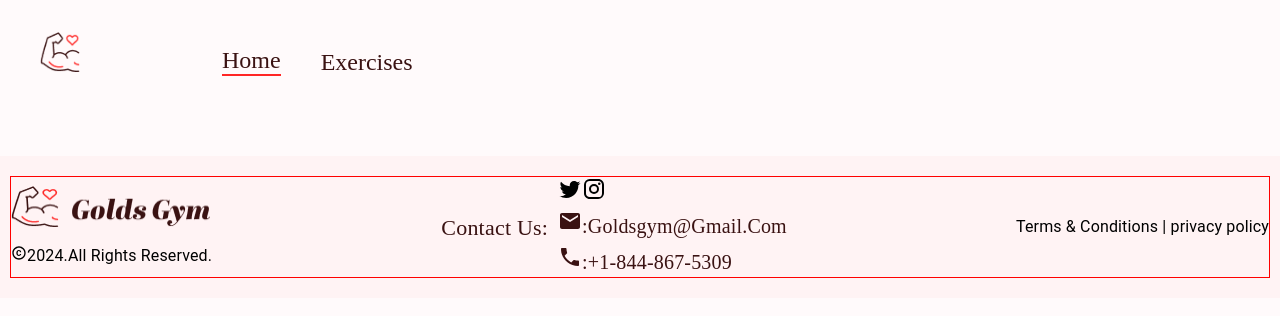
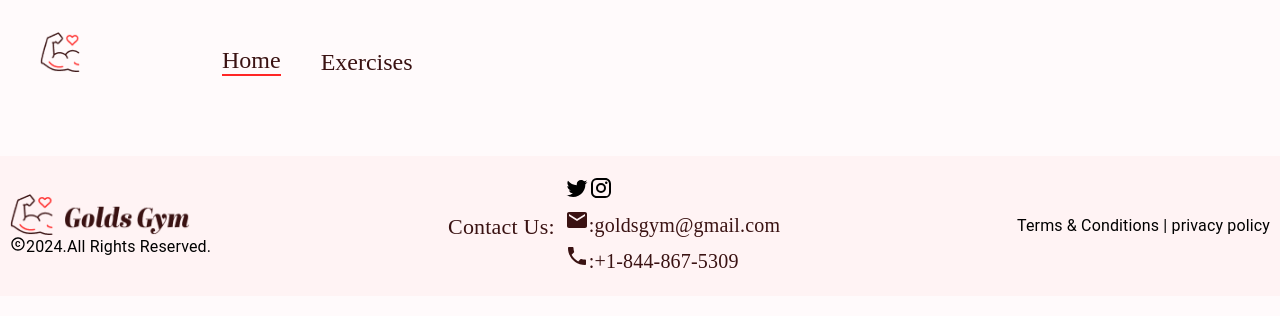
Before and after one commit to NidhiSharma63/FITNESS-EXERCISE-REACT-APP, a React (Create React App) app: page / in a window 1280 px wide. Shown: the top 316 px of the page. Built offline with nearby package versions, Linux system fonts and the light colour scheme.

Commit message:
meadiquery done for footer

```diff
--- a/src/components/Footer.jsx
+++ b/src/components/Footer.jsx
@@ -9,30 +9,42 @@ import CopyrightIcon from '@mui/icons-material/Copyright';
 
 const Footer = () => (
   <Box mt="80px" bgcolor="#FFF3F4" p='20px 10px'>
-    <Box sx={{border:'1px solid red'}} display='flex' justifyContent='space-between'>
+    <Box
+      sx={{flexDirection:{sm:'row',xs:'column'}}}
+      display='flex'
+      alignItems='center'
+      justifyContent='space-between'>
       <Stack display='flex' justifyContent='space-around'>
-        <img src={Logo} alt="logo" style={{ width: '200px', height: '41px' }}/>
-        <Box>
+        <img src={Logo} alt="logo" style={{ width: '180px', height: '41px' }}/>
+        <Box sx={{mt:{xs:'10px',sm:'0px'}}}>
           <Typography><CopyrightIcon fontSize='10px'/>2024.All Rights Reserved.</Typography>
-          <Typography sx={{display:{md:'none',sm:'flex',xs:'none'}}}>Terms & Conditions | privacy policy</Typography>
+          <Typography
+           sx={{display:{md:'none',sm:'flex',xs:'none'}}}
+          >Terms & Conditions | privacy policy</Typography>
         </Box>
-
       </Stack>
-      <Box display='flex' sx={{flexDirection:{sm:'column',md:'row'}}}>
+      <Box
+        display='flex'
+        sx={{flexDirection:{sm:'column',md:'row'},
+        mt:{xs:'20px',sm:'0px'}}}>
         <Typography
-          sx={{alignSelf:{sm:'flex-start',md:'center'}}}
+          sx={{alignSelf:{sm:'flex-start',md:'center',xs:'center'}}}
           fontSize="22px"
           fontFamily="Alegreya"
           color="#3A1212"
           textTransform="capitalize">Contact us:</Typography>
         <Stack  pl='10px' spacing={.5}>
           <Box component='span'> <TwitterIcon/><InstagramIcon/></Box>
-          <Typography fontSize="20px"  fontFamily="Alegreya" color="#3A1212" textTransform="capitalize"><EmailIcon/>:goldsgym@gmail.com</Typography>
-          <Typography fontSize="20px"  fontFamily="Alegreya" color="#3A1212" textTransform="capitalize"><LocalPhoneIcon/>:+1-844-867-5309</Typography>
+          <Typography fontSize="20px"  fontFamily="Alegreya" color="#3A1212"><EmailIcon/>:goldsgym@gmail.com</Typography>
+          <Typography fontSize="20px"  fontFamily="Alegreya" color="#3A1212"><LocalPhoneIcon/>:+1-844-867-5309</Typography>
         </Stack>
       </Box>
       <Stack
-       sx={{display:{md:'flex',sm:'none'},alignItems:'center',justifyContent:'center', flexWrap:'wrap'}}
+       sx={{display:{md:'flex',sm:'none'},
+       mt:{xs:'20px',sm:'0px'},
+       alignItems:'center',
+       justifyContent:'center',
+       flexWrap:'wrap'}}
      ><Typography >Terms & Conditions | privacy policy</Typography></Stack>
     </Box>
   </Box>
```
